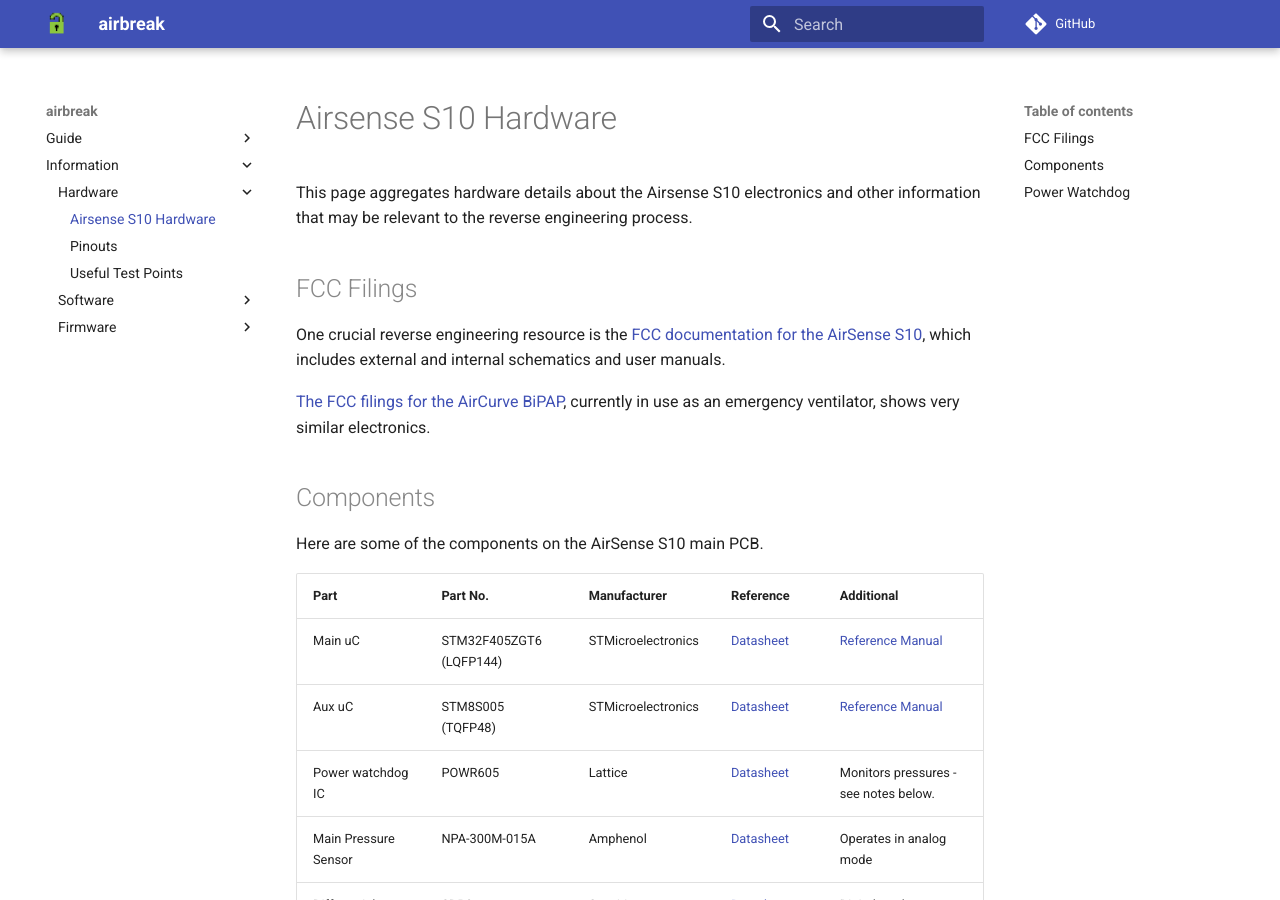
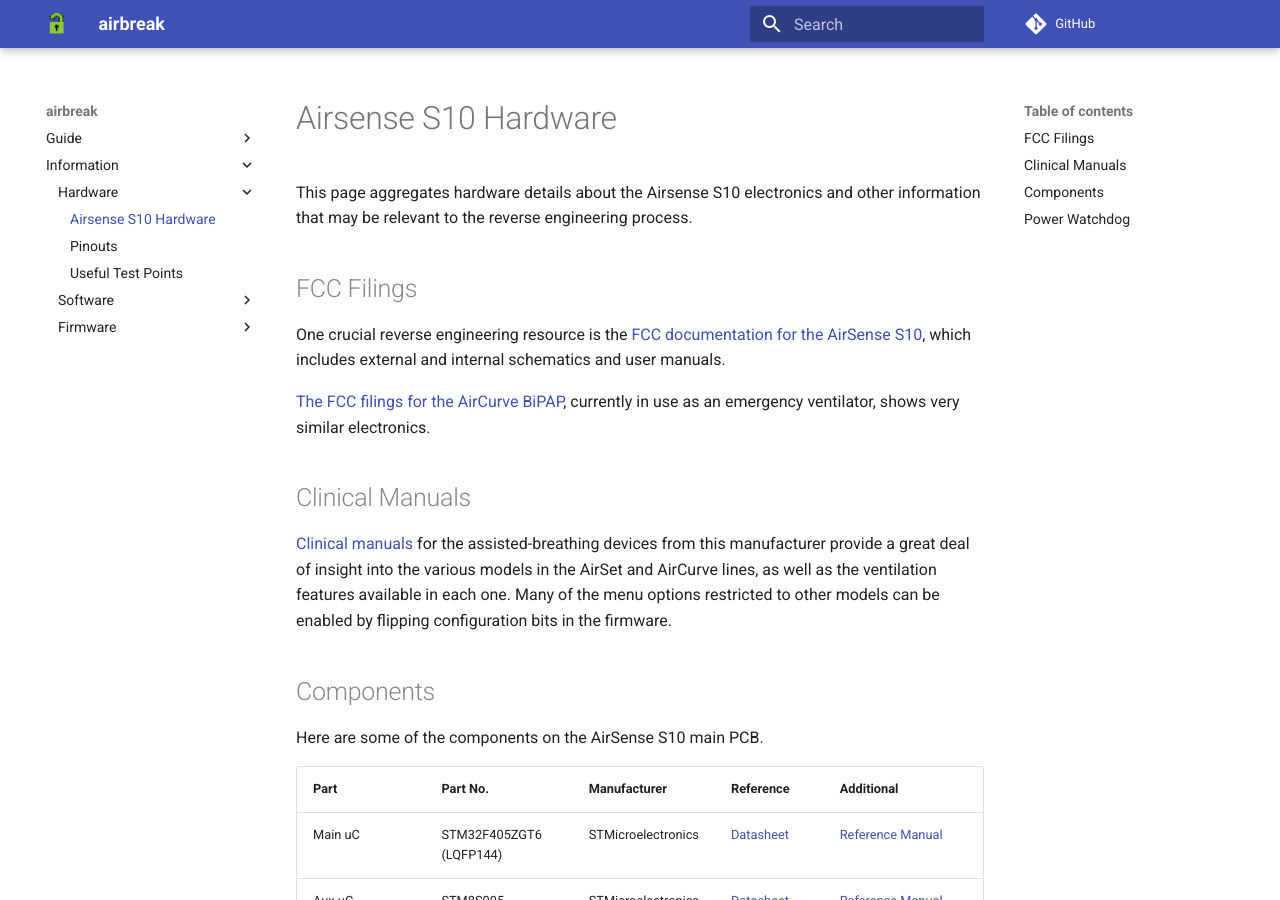
Before and after one commit to osresearch/airbreak, an MkDocs documentation site: the page built from docs/info/hardware.md, in a window 1280 px wide and 900 px high. Built offline with MkDocs 1.6.1 and Material for MkDocs 9.7.7, drawn with Linux system fonts in a browser that asks for light colours; comment, search, counter and statistics services are not loaded.

```diff
--- a/docs/info/hardware.md
+++ b/docs/info/hardware.md
@@ -11,6 +11,15 @@
 
 [The FCC filings for the AirCurve BiPAP](https://fccid.io/2ACHL-A10STA3G),
 currently in use as an emergency ventilator, shows very similar electronics.
+
+## Clinical Manuals
+
+[Clinical manuals](https://www.manualslib.com/brand/resmed/medical-equipment.html)
+for the assisted-breathing devices from this manufacturer provide a great deal
+of insight into the various models in the AirSet and AirCurve lines, as well as
+the ventilation features available in each one.
+Many of the menu options restricted to other models can be enabled by flipping
+configuration bits in the firmware.
 
 ## Components
 
```
Also changed, not shown: docs/info/pinouts.md (+2 -0 lines).
